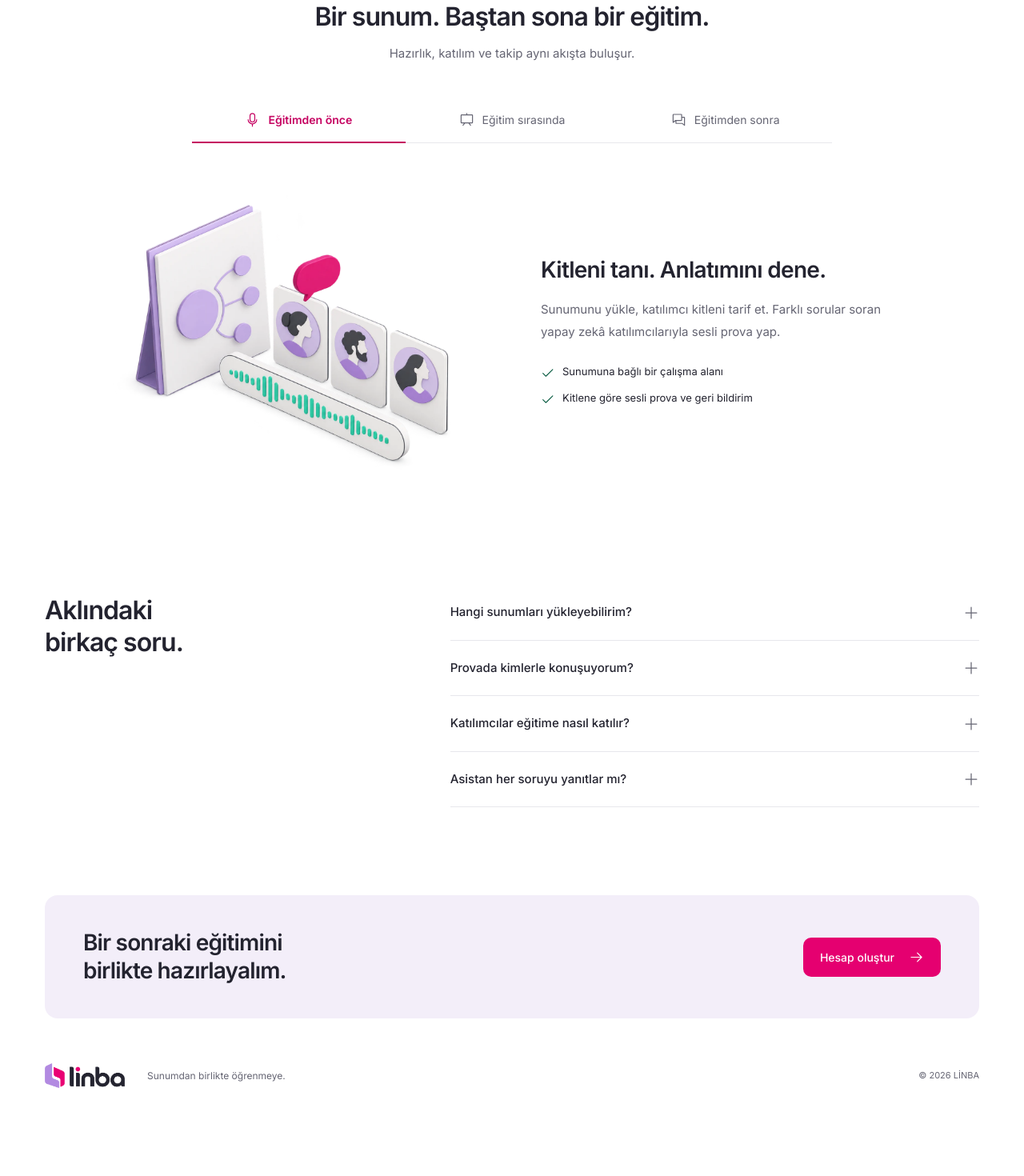
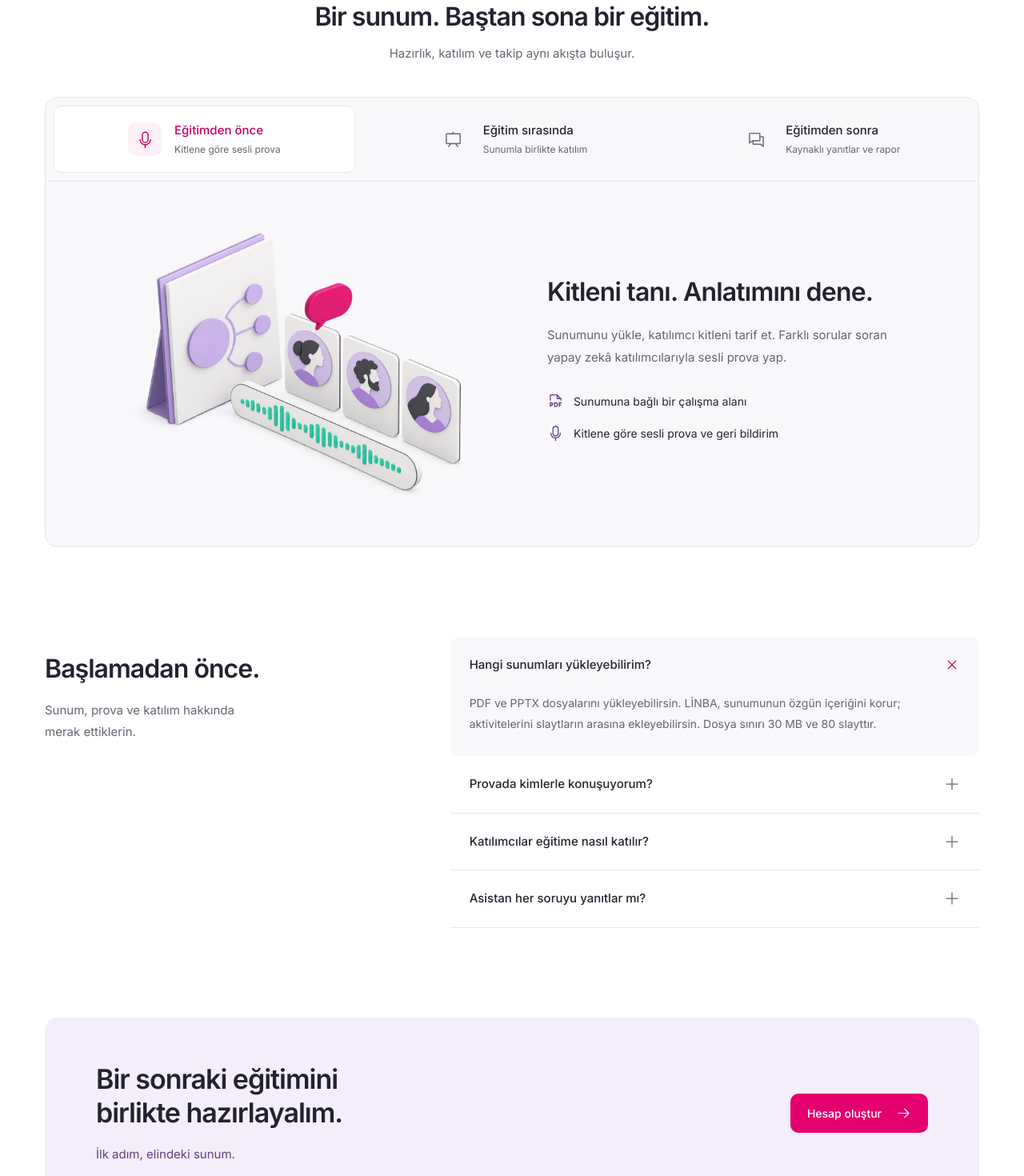
Before and after one commit to houdiniresearch/linba-prototype, a Next.js app: page /kesfet in a window 1280 px wide. Shown: the part 740-2210 px from the top of the page at 80% size. Before the commit the page ends 2132 px from the top, so only its background shows below. Built offline with nearby package versions, Linux system fonts and the light colour scheme; no server answers.

Commit message:
Refine landing flow, FAQ and closing sections

```diff
--- a/components/landing.css
+++ b/components/landing.css
@@ -177,54 +177,87 @@
   color: var(--muted);
   font-size: 15px;
 }
+.landing-flow-frame {
+  background: var(--workspace);
+  border: 1px solid var(--line);
+  border-radius: 16px;
+  overflow: clip;
+}
 .landing-stage-tabs {
   display: grid;
-  grid-template-columns: repeat(3, 1fr);
-  max-width: 800px;
-  margin: 0 auto;
+  grid-template-columns: repeat(3, minmax(0, 1fr));
+  padding: 10px;
+  gap: 8px;
   border-bottom: 1px solid var(--line);
 }
 .landing-stage-tabs button {
   display: flex;
+  align-items: center;
   justify-content: center;
+  gap: 16px;
+  padding: 19px 14px;
+  color: var(--muted);
+  border: 1px solid transparent;
+  border-radius: 10px;
+  text-align: left;
+  transition:
+    background 180ms ease-out,
+    color 180ms ease-out;
+}
+.landing-stage-tab-icon {
+  display: inline-flex;
   align-items: center;
-  gap: 10px;
-  position: relative;
-  padding: 18px 12px;
+  justify-content: center;
+  flex-shrink: 0;
+  width: 42px;
+  height: 42px;
+  border-radius: 10px;
+}
+.landing-stage-tab-text {
+  min-width: 0;
+}
+.landing-stage-tab-text strong {
+  display: block;
+  color: var(--ink);
+  font-size: 15px;
+  line-height: 1.5;
+  font-weight: 500;
+}
+.landing-stage-tab-text small {
+  display: block;
   color: var(--muted);
-  font-size: 14px;
-}
-.landing-stage-tabs button::after {
-  content: "";
-  position: absolute;
-  left: 0;
-  bottom: -1px;
-  height: 2px;
-  width: 100%;
-  background: var(--accent);
-  transform: scaleX(0);
-  transition: transform 180ms ease-out;
+  font-size: 12px;
+  line-height: 1.5;
+  margin-top: 3px;
 }
 .landing-stage-tabs button[aria-selected="true"] {
+  background: var(--bg);
+  border-color: var(--line);
+}
+.landing-stage-tabs button[aria-selected="true"] strong {
   color: var(--accent);
-  font-weight: 600;
 }
-.landing-stage-tabs button[aria-selected="true"]::after {
-  transform: scaleX(1);
+.landing-stage-tabs button[aria-selected="true"] .landing-stage-tab-icon {
+  color: var(--accent);
+  background: var(--accent-soft);
 }
-.landing-stage-tabs button:hover {
-  color: var(--ink);
+.landing-stage-tabs button:hover:not([aria-selected="true"]) {
+  background: var(--bg);
 }
 .landing-stage-panel {
   display: grid;
-  grid-template-columns: 1fr 1fr;
+  grid-template-columns: 1.05fr 1fr;
   align-items: center;
-  gap: 72px;
-  padding: 48px 52px 32px;
-  min-height: 440px;
+  gap: 64px;
+  padding: 32px 64px 44px;
+  min-height: 456px;
+  animation: landing-stage-arrive 180ms ease-out;
 }
 .landing-stage-panel[hidden] {
   display: none;
+}
+.landing-stage-panel:focus-visible {
+  outline-offset: -4px;
 }
 .landing-stage-art img {
   width: 100%;
@@ -233,20 +266,20 @@
   object-fit: contain;
 }
 .landing-stage-copy {
-  max-width: 430px;
+  max-width: 450px;
 }
 .landing-stage-copy h3 {
-  font-size: 28px;
+  font-size: 32px;
   font-weight: 600;
-  line-height: 1.3;
-  margin: 0 0 18px;
+  line-height: 1.25;
+  margin: 0 0 20px;
   max-width: 21ch;
 }
 .landing-stage-copy > p {
   color: var(--muted);
   font-size: 15px;
   line-height: 1.85;
-  margin-bottom: 26px;
+  margin-bottom: 30px;
   text-wrap: pretty;
 }
 .landing-stage-copy ul {
@@ -255,32 +288,60 @@
   margin: 0;
   display: flex;
   flex-direction: column;
-  gap: 14px;
+  gap: 16px;
 }
 .landing-stage-copy li {
   display: flex;
   align-items: flex-start;
-  gap: 10px;
-  font-size: 13px;
+  gap: 12px;
+  font-size: 14px;
+  line-height: 1.65;
 }
 .landing-stage-copy li svg {
   flex-shrink: 0;
-  color: var(--green);
-  margin-top: 2px;
+  color: var(--lilac-ink);
+  margin-top: 1px;
+}
+@keyframes landing-stage-arrive {
+  from {
+    opacity: 0.55;
+    transform: translateY(5px);
+  }
+  to {
+    opacity: 1;
+    transform: translateY(0);
+  }
 }
 .landing-questions {
   display: grid;
   grid-template-columns: 1fr 1.55fr;
   gap: 80px;
-  padding-block: 100px 110px;
+  padding-block: 112px;
   scroll-margin-top: 32px;
 }
+.landing-faq-intro {
+  padding-top: 20px;
+}
 .landing-questions h2 {
-  max-width: 12ch;
-  margin-top: 12px;
+  max-width: 15ch;
+  margin-bottom: 18px;
+}
+.landing-faq-intro > p {
+  max-width: 28ch;
+  color: var(--muted);
+  font-size: 15px;
+  line-height: 1.8;
+  text-wrap: pretty;
+  margin: 0;
 }
 .landing-faq-list details {
   border-bottom: 1px solid var(--line);
+  padding-inline: 24px;
+}
+.landing-faq-list details[open] {
+  background: var(--workspace);
+  border-color: transparent;
+  border-radius: 12px;
 }
 .landing-faq-list summary {
   list-style: none;
@@ -288,7 +349,7 @@
   justify-content: space-between;
   gap: 22px;
   align-items: center;
-  padding: 23px 0;
+  padding: 24px 0;
   cursor: pointer;
   font-size: 15px;
   font-weight: 500;
@@ -303,49 +364,75 @@
 }
 .landing-faq-list details[open] summary svg {
   transform: rotate(45deg);
+  color: var(--accent);
 }
 .landing-faq-list details p {
   color: var(--muted);
   line-height: 1.85;
   font-size: 14px;
-  padding: 0 38px 22px 0;
+  padding: 0 32px 26px 0;
   margin: 0;
 }
 .landing-closing {
   display: flex;
   align-items: center;
   justify-content: space-between;
-  gap: 48px;
-  padding: 42px 48px;
+  gap: 64px;
+  padding: 56px 64px;
   background: var(--lilac-soft);
   border-radius: 16px;
 }
 .landing-closing h2 {
-  max-width: 22ch;
-  font-size: 28px;
+  max-width: 25ch;
+  font-size: 34px;
   margin: 0;
+}
+.landing-closing p {
+  color: var(--lilac-ink);
+  margin: 18px 0 0;
+  font-size: 15px;
 }
 .landing-closing .button {
   flex-shrink: 0;
 }
 .landing-footer {
-  display: flex;
+  display: grid;
+  grid-template-columns: 1fr auto;
   gap: 28px;
   align-items: center;
-  padding-block: 56px 32px;
+  padding-block: 48px 28px;
+}
+.landing-footer-brand {
+  display: flex;
+  align-items: center;
+  gap: 24px;
+  flex-wrap: wrap;
 }
 .landing-footer .logo {
   width: 100px;
 }
 .landing-footer p {
   color: var(--muted);
-  font-size: 12px;
+  font-size: 13px;
   margin: 0;
 }
+.landing-footer-links {
+  display: flex;
+  align-items: center;
+  gap: 24px;
+  flex-wrap: wrap;
+}
+.landing-footer-links a {
+  font-size: 13px;
+  white-space: nowrap;
+}
+.landing-footer-links a:hover {
+  color: var(--accent);
+}
 .landing-footer > span {
+  grid-column: 1 / -1;
   color: var(--muted);
-  font-size: 11px;
-  margin-left: auto;
+  font-size: 12px;
 }
 @media (max-width: 1100px) {
   .landing-container {
@@ -374,7 +461,7 @@
   }
   .landing-stage-panel {
     gap: 40px;
-    padding-inline: 12px;
+    padding-inline: 32px;
   }
   .landing-questions {
     gap: 48px;
@@ -469,17 +556,35 @@
   .landing-flow-intro p {
     font-size: 14px;
   }
+  .landing-stage-tabs {
+    padding: 6px;
+    gap: 4px;
+  }
   .landing-stage-tabs button {
     flex-direction: column;
-    gap: 8px;
-    padding: 16px 4px;
-    font-size: 11px;
-    white-space: nowrap;
+    gap: 6px;
+    padding: 12px 4px;
+    text-align: center;
+  }
+  .landing-stage-tab-icon {
+    width: 36px;
+    height: 36px;
+  }
+  .landing-stage-tab-text strong {
+    font-size: 14px;
+    line-height: 1.35;
+    min-height: 38px;
+    display: flex;
+    align-items: center;
+    justify-content: center;
+  }
+  .landing-stage-tab-text small {
+    display: none;
   }
   .landing-stage-panel {
     grid-template-columns: minmax(0, 1fr);
     gap: 10px;
-    padding: 24px 0 0;
+    padding: 16px 20px 28px;
     min-height: 0;
   }
   .landing-stage-art {
@@ -498,23 +603,34 @@
     margin-bottom: 22px;
   }
   .landing-stage-copy li {
-    font-size: 12px;
+    font-size: 14px;
   }
   .landing-questions {
     grid-template-columns: minmax(0, 1fr);
     gap: 18px;
     padding-block: 64px;
   }
+  .landing-faq-intro {
+    padding-top: 0;
+  }
   .landing-questions h2 {
     max-width: none;
-    margin: 0;
+    margin: 0 0 14px;
+  }
+  .landing-faq-intro > p {
+    max-width: none;
+    font-size: 14px;
+  }
+  .landing-faq-list details {
+    padding-inline: 16px;
   }
   .landing-faq-list summary {
     font-size: 14px;
     padding-block: 20px;
   }
   .landing-faq-list details p {
-    font-size: 13px;
+    font-size: 14px;
+    padding-right: 0;
   }
   .landing-closing {
     flex-direction: column;
@@ -523,18 +639,31 @@
     padding: 30px 24px;
   }
   .landing-closing h2 {
-    font-size: 25px;
+    font-size: 27px;
+  }
+  .landing-closing p {
+    font-size: 14px;
+    line-height: 1.7;
   }
   .landing-footer {
-    flex-wrap: wrap;
+    grid-template-columns: minmax(0, 1fr);
+    gap: 24px;
+    padding-block: 36px 24px;
+  }
+  .landing-footer-brand {
     gap: 18px;
-    padding-block: 40px 24px;
+  }
+  .landing-footer-links {
+    gap: 20px;
+  }
+  .landing-footer-links a {
+    font-size: 14px;
   }
   .landing-footer .logo {
     width: 90px;
   }
   .landing-footer p {
-    font-size: 11px;
+    font-size: 14px;
   }
   .landing-footer > span {
     width: 100%;
@@ -565,6 +694,7 @@
   .landing-page *,
   .landing-page *::after {
     transition: none !important;
+    animation: none !important;
   }
 }
 .landing-brand .logo-image {
--- a/components/landing.tsx
+++ b/components/landing.tsx
@@ -11,6 +11,8 @@ import { useLocale } from "./locale-provider";
 const stages = [
   {
     label: "Eğitimden önce",
+    hint: "Kitlene göre sesli prova",
+    detailIcons: ["file", "mic"],
     title: "Kitleni tanı. Anlatımını dene.",
     text: "Sunumunu yükle, katılımcı kitleni tarif et. Farklı sorular soran yapay zekâ katılımcılarıyla sesli prova yap.",
     details: [
@@ -22,6 +24,8 @@ const stages = [
   },
   {
     label: "Eğitim sırasında",
+    hint: "Sunumla birlikte katılım",
+    detailIcons: ["activity", "chat"],
     title: "Sunumun ilerlesin. Herkes katılsın.",
     text: "Aktivitelerini slaytlarının arasına yerleştir. İlgili slayta geldiğinde katılımcılar telefonlarından yanıtlasın, sorularını kişisel sohbetlerinde sorsun.",
     details: [
@@ -33,6 +37,8 @@ const stages = [
   },
   {
     label: "Eğitimden sonra",
+    hint: "Kaynaklı yanıtlar ve rapor",
+    detailIcons: ["clock", "chart"],
     title: "Eğitim biter. Öğrenme devam eder.",
     text: "Katılımcıların, belirlediğin süre boyunca dokümana soru sormayı sürdürsün. Sen de soruları ve aktivite sonuçlarını raporundan incele.",
     details: [
@@ -174,6 +180,7 @@ export function Landing() {
             <h2 id="flow-title">{t("Bir sunum. Baştan sona bir eğitim.")}</h2>
             <p>{t("Hazırlık, katılım ve takip aynı akışta buluşur.")}</p>
           </div>
+          <div className="landing-flow-frame">
             <div
               className="landing-stage-tabs"
               role="tablist"
@@ -184,6 +191,8 @@ export function Landing() {
                   key={item.label}
                   id={`stage-tab-${index}`}
                   role="tab"
+                  aria-label={t(item.label)}
+                  aria-describedby={`stage-hint-${index}`}
                   aria-selected={stage === index}
                   aria-controls={`stage-panel-${index}`}
                   tabIndex={stage === index ? 0 : -1}
@@ -202,13 +211,22 @@ export function Landing() {
                     document.getElementById(`stage-tab-${next}`)?.focus();
                   }}
                 >
+                  <span className="landing-stage-tab-icon" aria-hidden="true">
                     <Icon
                       name={
-                    index === 0 ? "mic" : index === 1 ? "presentation" : "chat"
+                        index === 0
+                          ? "mic"
+                          : index === 1
+                            ? "presentation"
+                            : "chat"
                       }
-                  size={19}
+                      size={23}
                     />
-                {t(item.label)}
+                  </span>
+                  <span className="landing-stage-tab-text">
+                    <strong>{t(item.label)}</strong>
+                    <small id={`stage-hint-${index}`}>{t(item.hint)}</small>
+                  </span>
                 </button>
               ))}
             </div>
@@ -238,9 +256,12 @@ export function Landing() {
                   <h3>{t(active.title)}</h3>
                   <p>{t(active.text)}</p>
                   <ul>
-                  {active.details.map((detail) => (
+                    {active.details.map((detail, detailIndex) => (
                       <li key={detail}>
-                      <Icon name="check" size={17} />
+                        <Icon
+                          name={active.detailIcons[detailIndex]}
+                          size={21}
+                        />
                         <span>{t(detail)}</span>
                       </li>
                     ))}
@@ -248,6 +269,7 @@ export function Landing() {
                 </div>
               </div>
             ))}
+          </div>
         </section>
 
         <section
@@ -255,10 +277,13 @@ export function Landing() {
           id="sorular"
           aria-labelledby="questions-title"
         >
-          <h2 id="questions-title">{t("Aklındaki birkaç soru.")}</h2>
+          <div className="landing-faq-intro">
+            <h2 id="questions-title">{t("Başlamadan önce.")}</h2>
+            <p>{t("Sunum, prova ve katılım hakkında merak ettiklerin.")}</p>
+          </div>
           <div className="landing-faq-list">
-            {questions.map(([question, answer]) => (
-              <details key={question}>
+            {questions.map(([question, answer], index) => (
+              <details key={question} name="landing-faq" open={index === 0}>
                 <summary>
                   {t(question)}
                   <Icon name="plus" size={20} />
@@ -273,9 +298,12 @@ export function Landing() {
           className="landing-closing landing-container"
           aria-labelledby="closing-title"
         >
+          <div>
             <h2 id="closing-title">
               {t("Bir sonraki eğitimini birlikte hazırlayalım.")}
             </h2>
+            <p>{t("İlk adım, elindeki sunum.")}</p>
+          </div>
           <Link href="/giris?mod=kayit" className="button primary">
             {t("Hesap oluştur")}
             <Icon name="arrow" size={19} />
@@ -283,6 +311,7 @@ export function Landing() {
         </section>
       </main>
       <footer className="landing-footer landing-container">
+        <div className="landing-footer-brand">
           <Link
             href="/"
             className="landing-brand"
@@ -291,6 +320,12 @@ export function Landing() {
             <Logo />
           </Link>
           <p>{t("Sunumdan birlikte öğrenmeye.")}</p>
+        </div>
+        <nav className="landing-footer-links" aria-label={t("Alt gezinme")}>
+          <a href="#nasil-calisir">{t("Nasıl çalışır?")}</a>
+          <Link href="/katil">{t("Eğitime katıl")}</Link>
+          <Link href="/giris">{t("Giriş yap")}</Link>
+        </nav>
         <span>© {new Date().getFullYear()} LİNBA</span>
       </footer>
     </div>
--- a/lib/translations.ts
+++ b/lib/translations.ts
@@ -1,5 +1,13 @@
 export type Locale = "tr" | "en";
 const en: Record<string, string> = {
+  "Kitlene göre sesli prova": "Voice rehearsal for your audience",
+  "Sunumla birlikte katılım": "Participation as you present",
+  "Kaynaklı yanıtlar ve rapor": "Sourced answers and reporting",
+  "Başlamadan önce.": "Before you begin.",
+  "Sunum, prova ve katılım hakkında merak ettiklerin.":
+    "What to know about slides, rehearsal and participation.",
+  "İlk adım, elindeki sunum.": "Start with the presentation you already have.",
+  "Alt gezinme": "Footer navigation",
   "Katlanmış bir sunum sayfasının oluşturduğu öğrenme alanında eğitmen ve üç katılımcı":
     "An instructor and three participants in a learning space formed by a folded presentation sheet",
   "LİNBA ana sayfa": "LİNBA home",
```
Also changed, not shown: 2 other files (tests, documents, lock files or other folders). Lines whose indentation alone changed are shown as unchanged.
